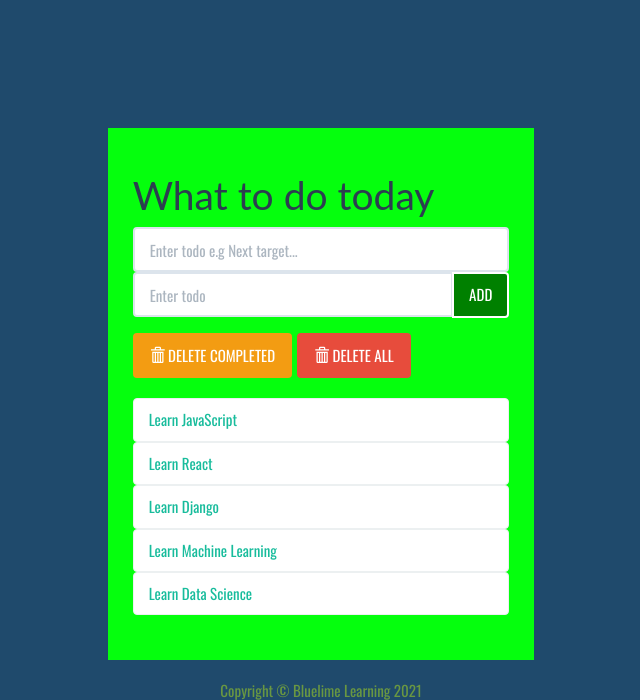
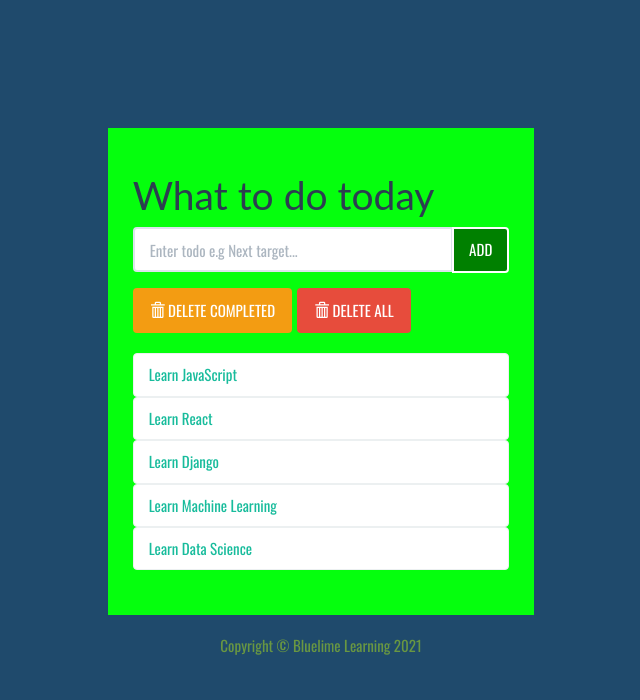
Before and after one commit to SowatRafi/My-Python-Journey, a Django app: template Projects/2. Django/1. To Do List/ToDoList_APP/templates/ToDoList_APP/index.html in a window 1280 px wide. Shown: the top 700 px of the page, without its empty margins (319-959 px from the left). Run offline with Django 3.2, Linux system fonts and the light colour scheme; the template is opened without the code that fills it: values that come from a table or form of the project are taken from there, others are empty; data comes from the database, SQL or seed files in the repository; some libraries are stand-ins or nearby versions.

Commit message:
Adding form to template view.

```diff
--- a/Projects/2. Django/1. To Do List/ToDoList_APP/templates/ToDoList_APP/index.html
+++ b/Projects/2. Django/1. To Do List/ToDoList_APP/templates/ToDoList_APP/index.html
@@ -24,9 +24,8 @@
 					<form action="{% url 'add' %}" method="POST" role="form">
 					{% csrf_token %}
 						<div class="form-group">
-                            {{ form.text }}
 							<div class="input-group">
-							  <input type="text" class="form-control" placeholder="Enter todo" aria-label="Todo" aria-describedby="add-btn">
+                                {{ form.text }}
 							  <span class="input-group-btn">
 								  <button type="submit" class="btn btn-default" id="add-btn">ADD</button>
 							  </span>
--- a/Projects/2. Django/1. To Do List/ToDoList_APP/views.py
+++ b/Projects/2. Django/1. To Do List/ToDoList_APP/views.py
@@ -8,7 +8,8 @@ from django.views.decorators.http import require_POST
 
 def index(request):
     todo_items = ToDoList.objects.order_by('id')
-    context = {'todo_items': todo_items}
+    form = ToDoListForm()
+    context = {'todo_items': todo_items, 'form': form}
     return render(request, "ToDoList_APP/index.html", context)
 
 @require_POST
```
